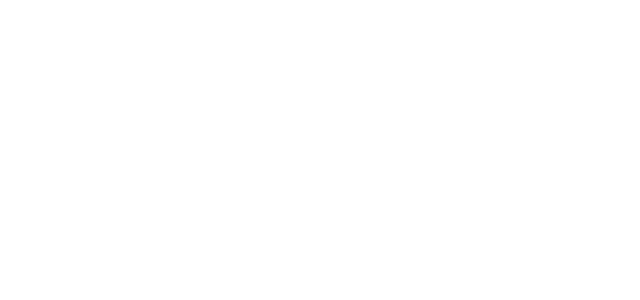
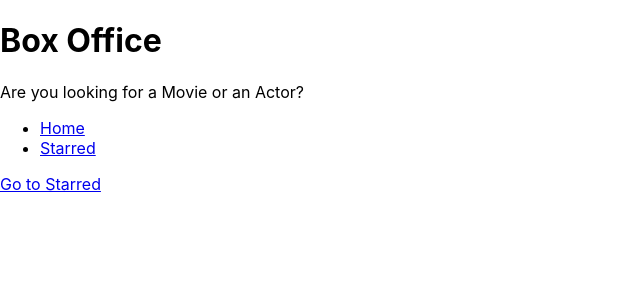
Before and after one commit to Nktech-Official/box-office, a React (Create React App) app: page / in a window 1280 px wide. Shown: the top 300 px of the page, without its empty margins (0-640 px from the left). Built offline with nearby package versions, Linux system fonts and the light colour scheme.

Commit message:
PageLayout

```diff
--- a/package.json
+++ b/package.json
@@ -5,6 +5,7 @@
   "dependencies": {
     "react": "^18.2.0",
     "react-dom": "^18.2.0",
+    "react-router-dom": "^6.11.2",
     "react-scripts": "5.0.1",
     "web-vitals": "^2.1.4",
     "workbox-background-sync": "^6.6.0",
--- a/src/App.jsx
+++ b/src/App.jsx
@@ -1,5 +1,50 @@
+import { BrowserRouter, Route, Routes } from 'react-router-dom';
+import Home from './pages/Home';
+import Starred from './pages/Starred';
+import MainPageLayout from './components/MainPageLayout';
+
 function App() {
-  return <div className="App"></div>;
+  return (
+    <BrowserRouter>
+      <Routes>
+        <Route element={<MainPageLayout />}>
+          <Route path="/" element={<Home />} />
+          <Route path="/starred" element={<Starred />} />
+        </Route>
+        <Route
+          path="*"
+          element={
+            <div
+              style={{
+                height: '100vh',
+                display: 'flex',
+                justifyContent: 'center',
+                alignItems: 'center',
+                fontWeight: 800,
+                fontSize: '2.5rem',
+              }}
+            >
+              404 Page not Found
+            </div>
+          }
+        />
+
+        {/* <Route path="/" element={<App />}>
+          <Route index element={<Home />} />
+          <Route path="teams" element={<Teams />}>
+            <Route path=":teamId" element={<Team />} />
+            <Route path="new" element={<NewTeamForm />} />
+            <Route index element={<LeagueStandings />} />
+          </Route>
+        </Route>
+        <Route element={<PageLayout />}>
+          <Route path="/privacy" element={<Privacy />} />
+          <Route path="/tos" element={<Tos />} />
+        </Route>
+        <Route path="contact-us" element={<Contact />} /> */}
+      </Routes>
+    </BrowserRouter>
+  );
 }
 
 export default App;
--- /dev/null
+++ b/src/components/AppTittle.jsx
@@ -0,0 +1,12 @@
+export default function AppTittle(props) {
+  const {
+    title = 'Box Office',
+    subtitle = 'Are you looking for a Movie or an Actor?',
+  } = props;
+  return (
+    <div>
+      <h1>{title}</h1>
+      <p>{subtitle}</p>
+    </div>
+  );
+}
--- /dev/null
+++ b/src/components/MainPageLayout.jsx
@@ -0,0 +1,13 @@
+import { Outlet } from 'react-router';
+import Navs from './Navs';
+import AppTittle from './AppTittle';
+
+export default function MainPageLayout() {
+  return (
+    <div>
+      <AppTittle />
+      <Navs />
+      <Outlet />
+    </div>
+  );
+}
--- /dev/null
+++ b/src/components/Navs.jsx
@@ -0,0 +1,28 @@
+import { Link } from 'react-router-dom';
+
+const LINKS = [
+  {
+    text: 'Home',
+    to: '/',
+  },
+  {
+    text: 'Starred',
+    to: '/starred',
+  },
+];
+
+export default function Navs() {
+  return (
+    <div>
+      <ul>
+        {LINKS.map(item => {
+          return (
+            <li key={item.to}>
+              <Link to={item.to}>{item.text}</Link>
+            </li>
+          );
+        })}
+      </ul>
+    </div>
+  );
+}
--- /dev/null
+++ b/src/pages/Home.jsx
@@ -0,0 +1,11 @@
+import { Link } from 'react-router-dom';
+
+const Home = () => {
+  return (
+    <div>
+      <Link to="/starred">Go to Starred</Link>
+    </div>
+  );
+};
+
+export default Home;
--- /dev/null
+++ b/src/pages/Starred.jsx
@@ -0,0 +1,9 @@
+import { Link } from 'react-router-dom';
+
+export default function Starred() {
+  return (
+    <div>
+      <Link to="/">Got to Home</Link>
+    </div>
+  );
+}
```
Also changed, not shown: 1 other file (tests, documents, lock files or other folders).
